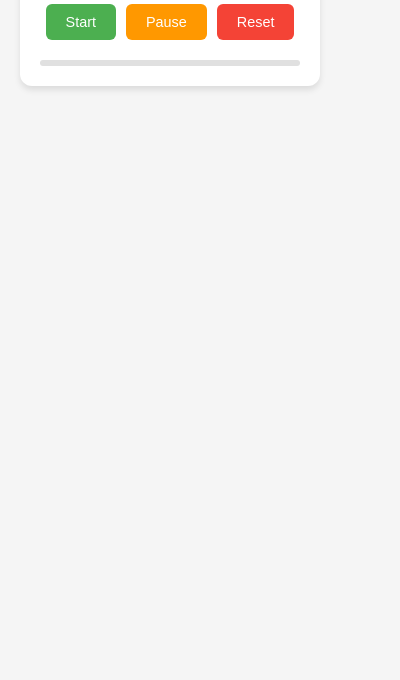
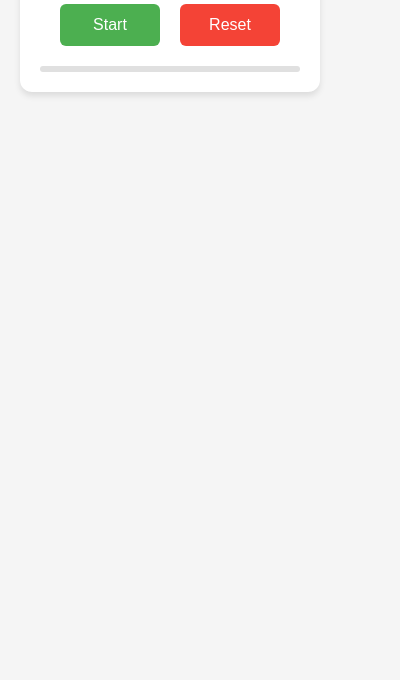
Before and after one commit to prarthananbhat/work-break-timer-chrome-plugin, a browser extension: page popup.html in a window 400 px wide. Shown: the part 164-844 px from the top of the page. Drawn offline with Linux system fonts and the light colour scheme.

Commit message:
pause button removed

```diff
--- a/popup.html
+++ b/popup.html
@@ -8,11 +8,10 @@
   <div class="container">
     <h1>Work Break Timer</h1>
     <div class="timer-display">
-      <span id="minutes">25</span>:<span id="seconds">00</span>
+      <span id="minutes">00</span>:<span id="seconds">10</span>
     </div>
     <div class="controls">
       <button id="start">Start</button>
-      <button id="pause">Pause</button>
       <button id="reset">Reset</button>
     </div>
     <div class="progress-bar">
--- a/popup.js
+++ b/popup.js
@@ -2,7 +2,6 @@ document.addEventListener('DOMContentLoaded', function() {
   const minutesDisplay = document.getElementById('minutes');
   const secondsDisplay = document.getElementById('seconds');
   const startButton = document.getElementById('start');
-  const pauseButton = document.getElementById('pause');
   const resetButton = document.getElementById('reset');
   const progressBar = document.getElementById('progress');
 
@@ -52,13 +51,6 @@ document.addEventListener('DOMContentLoaded', function() {
     }
   }
 
-  function pauseTimer() {
-    if (isRunning) {
-      clearInterval(timerId);
-      isRunning = false;
-    }
-  }
-
   function resetTimer() {
     clearInterval(timerId);
     isRunning = false;
@@ -69,7 +61,6 @@ document.addEventListener('DOMContentLoaded', function() {
 
   // Event listeners
   startButton.addEventListener('click', startTimer);
-  pauseButton.addEventListener('click', pauseTimer);
   resetButton.addEventListener('click', resetTimer);
 
   // Initialize display
--- a/styles.css
+++ b/styles.css
@@ -32,21 +32,22 @@ h1 {
 
 .controls {
   display: flex;
-  gap: 10px;
+  gap: 20px;
   justify-content: center;
   margin: 20px 0;
 }
 
 button {
-  padding: 10px 20px;
+  padding: 12px 24px;
   border: none;
   border-radius: 6px;
-  font-size: 0.9em;
+  font-size: 1em;
   font-weight: 500;
   cursor: pointer;
   transition: all 0.2s ease;
   background: #4CAF50;
   color: white;
+  min-width: 100px;
 }
 
 button:hover {
@@ -56,10 +57,6 @@ button:hover {
 
 button:active {
   transform: translateY(0);
-}
-
-#pause {
-  background: #ff9800;
 }
 
 #reset {
```
